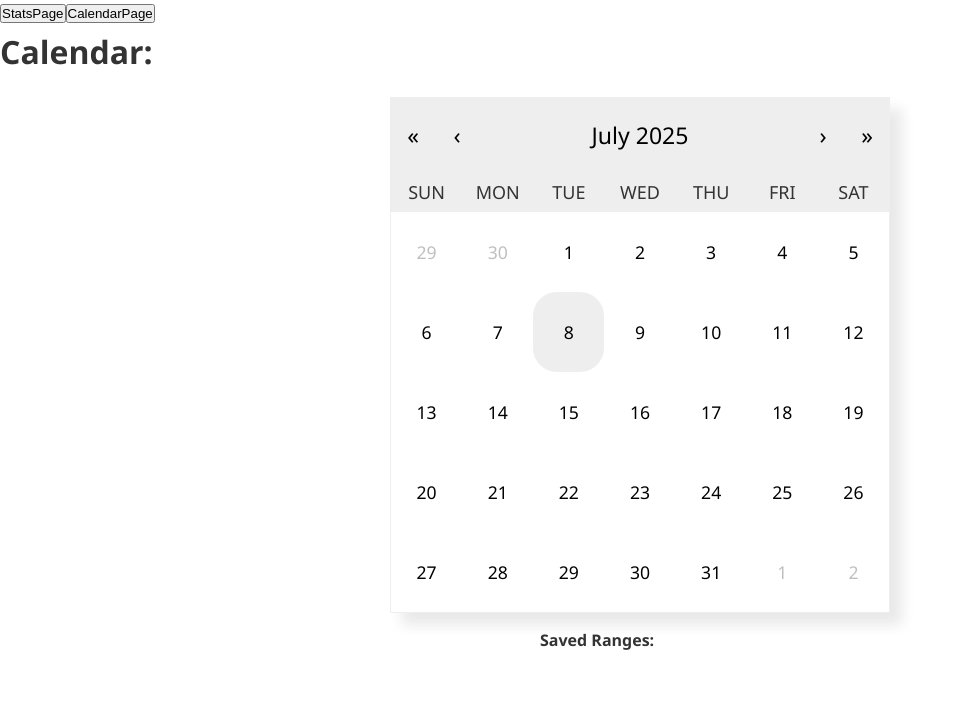
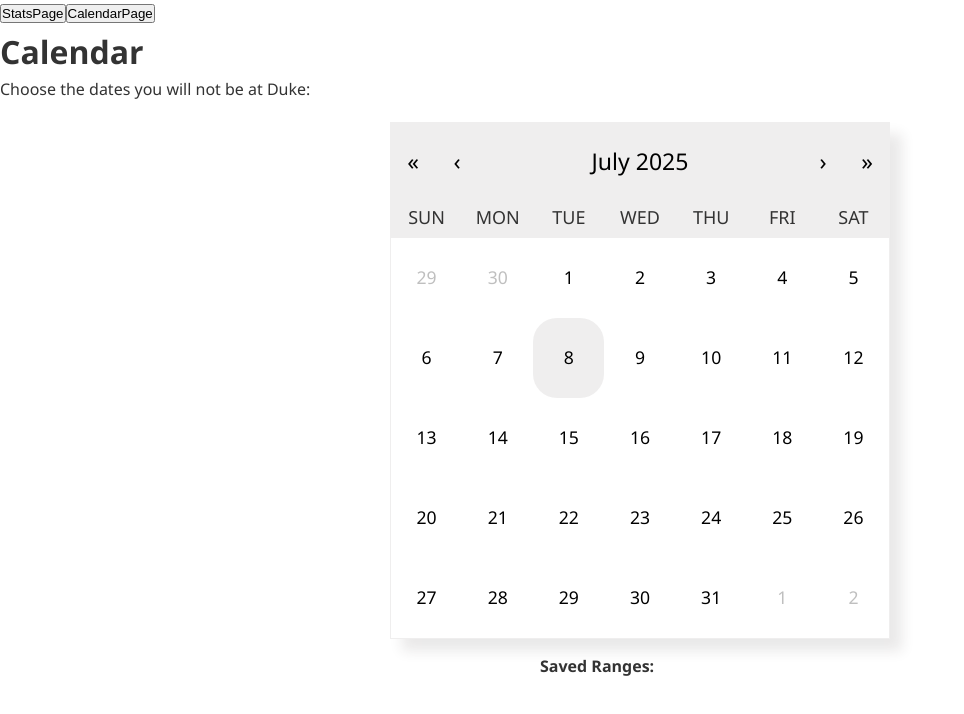
Before and after one commit to diviebisike/food-point-tracker, a React (Vite) app: page /#/CalendarPage in a window 1280 px wide. Shown: the top 714 px of the page, without its empty margins (0-964 px from the left). Built offline with nearby package versions, Linux system fonts and the light colour scheme.

Commit message:
minor changes to calendar

```diff
--- a/src/Components/Calendar.jsx
+++ b/src/Components/Calendar.jsx
@@ -18,6 +18,14 @@ const ReactCalendar = () => {
                 start.getTime() === value[0].getTime()&&
                 end.getTime() === value[1].getTime()
             );
+            // const overTakes = savedRanges.some(
+            //     ([start,end]) =>
+            //     start.getTime() <= value[0].getTime &&
+            //     end.getTime() >= value[1].getTime
+            // )
+            /////////////////////////////////////////
+            //double counts if it is not exact days so fix that
+            /////////////////////////////////////////
             if(exists)
             {
                 //gotta delete
@@ -31,6 +39,14 @@ const ReactCalendar = () => {
             //aka doesn't exist then add
             else
             {
+                // if(overTakes)
+                // {
+                //     setSavedRanges(savedRanges.filter(
+                //         ([start,end]) =>
+                //         !(start.getTime() === value[0].getTime()&&
+                //         end.getTime() === value[1].getTime())
+                //     ))
+                // }
                 setSavedRanges([...savedRanges, value]);
             }
 
@@ -57,15 +73,6 @@ const ReactCalendar = () => {
     });
     };
 
-    //assign class to those tiles
-    const tileClassName = ({date, view}) =>{
-        if (view != 'month') return null;
-        if (isInAnyRange(date))
-        {
-            return 'react-calendar__tile--active';
-        }
-        return null;
-    };
 
     return (
         <div>
@@ -75,13 +82,15 @@ const ReactCalendar = () => {
 
                 let className = '';
 
+                //need to do a space and then the name because there needs to be a space
+                //between the names
                   if (date.getMonth() !== activeStartDate.getMonth()){
                     className += ' outside-month';
                   }
                   if (isInAnyRange(date)) {
                     className += ' react-calendar__tile--active';
                   }
-
+                  //trim takes away leading or trailing spaces
                   return className.trim() || null
 
               }}
--- a/src/Pages/CalendarPage.jsx
+++ b/src/Pages/CalendarPage.jsx
@@ -3,7 +3,8 @@ import ReactCalendar from '../Components/Calendar';
 export function CalendarPage(){
     return(
     <>
-    <h1>Calendar:</h1>
+    <h1>Calendar</h1>
+    <p>Choose the dates you will not be at Duke:</p>
       <div>
         <ReactCalendar/>
       </div>
```
